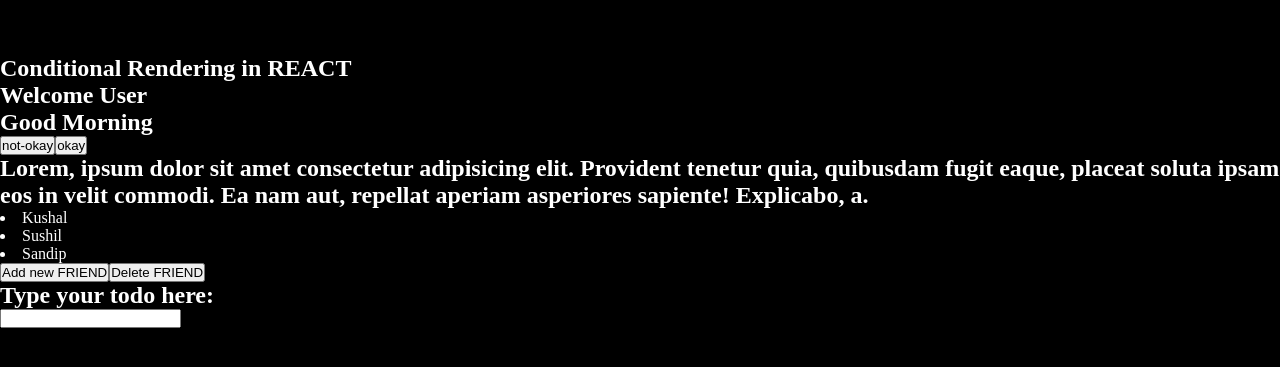
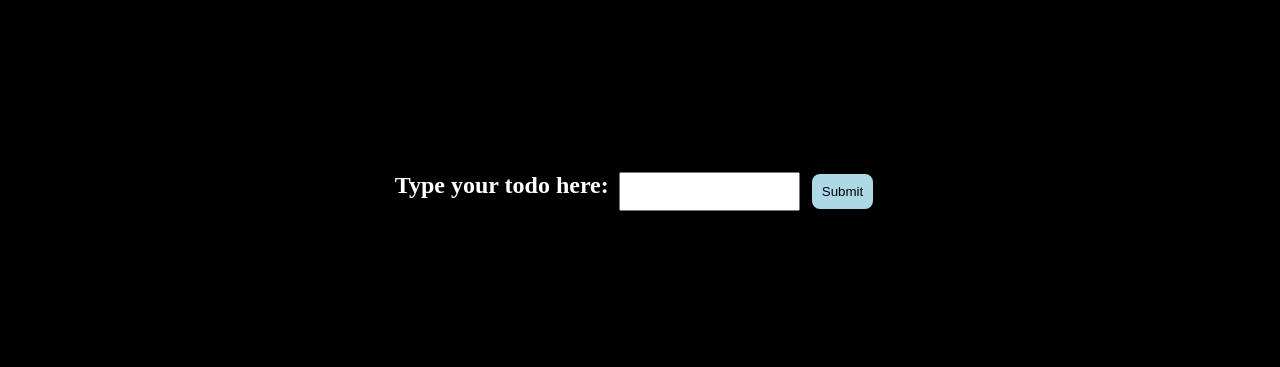
Before and after one commit to Sushey01/50-Hour-React-Challenge, a React (Vite) app: page / in a window 1280 px wide. Shown: the part 209-576 px from the top of the page. Built offline with nearby package versions, Linux system fonts and the light colour scheme.

Commit message:
ChallengeCompleted

```diff
--- a/src/App.jsx
+++ b/src/App.jsx
@@ -62,7 +62,7 @@
 
 
      <div>
-      <h1>Conditional Rendering in REACT</h1>
+      {/* <h1>Conditional Rendering in REACT</h1> */}
 
       {/* WEATHER COMPPONENT */}
       {/* <Weather istemperature={10}/>
@@ -72,7 +72,7 @@
 
 
       {/* UserStatus component */}
-      <UserStatus loggedIn={true} isAdmin={false}/>
+      {/* <UserStatus loggedIn={true} isAdmin={false}/> */}
 
 
 
@@ -80,7 +80,7 @@
       {/* <Greeting timeOfDay="morning"/>
       <Greeting timeOfDay="afternoon"/>
       <Greeting/> */}
-      <GreetingConditional timeOfDay="morning"/>
+      {/* <GreetingConditional timeOfDay="morning"/> */}
 
 
 
@@ -89,10 +89,10 @@
       <StyleCard/>
       <ProfileCard/>
       <Events/> */}
-      <ContentCopy/>
-      {/* <CountState/> */}
+      {/* <ContentCopy/>
+      <CountState/>
       <FriendsStateArray/>
-      {/* <Counter/> */}
+      <Counter/> */}
       <Todo />
      </div>
 
--- /dev/null
+++ b/src/components/Challenges1/Todo.css
@@ -0,0 +1,14 @@
+.userInput{
+    display:flex;
+    gap:10px;
+    text-align:center;
+    justify-content:center;
+}
+
+.button{
+    border:2px solid black;
+    padding: 10px;
+    border-radius: 10px;
+    background-color: lightblue;
+cursor: pointer;
+}
--- a/src/components/Challenges1/Todo.jsx
+++ b/src/components/Challenges1/Todo.jsx
@@ -1,16 +1,30 @@
 import React, { useState } from 'react'
+import "./Todo.css"
 
 const Todo = () => {
-    const [todos, setTodos] = useState()
+    const [todos, setTodos] = useState([])
     const [input, setInput] = useState("")
+
+
+    const handleSubmit = (e)=> {
+      e.preventDefault();
+      setTodos([...todos, input]);
+    };
   return (
-    <div>
+    <div className='userInput'>
       <h1>Type your todo here:</h1>
       <input
       type="text"
       value={input}
+      className='border p-2 rounded-xl'
       onChange={(e)=>setInput(e.target.value)}
       />
+      <button onClick={handleSubmit} type='button' className='button'>Submit</button>
+      <ul>
+        {todos.map((todo, index)=>(
+          <li key={index}>{todo}</li>
+        ))}
+      </ul>
     </div>
   )
 }
```
